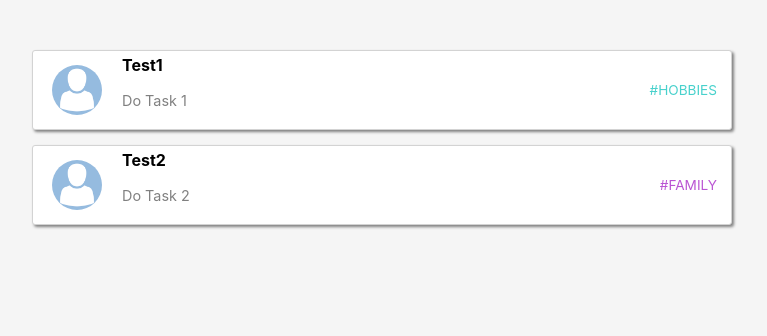
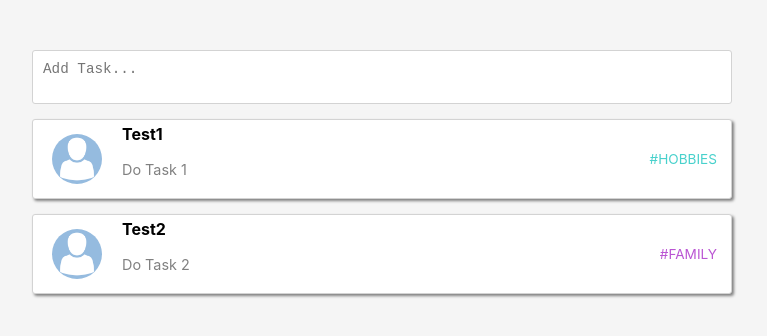
Before and after one commit to DrunkPyromaniac/ToDoList, a React (Create React App) app: page / in a window 1280 px wide. Shown: the top 336 px of the page, without its empty margins (258-1025 px from the left). Built offline with nearby package versions, Linux system fonts and the light colour scheme.

Commit message:
Start adding tasks.

```diff
--- a/src/App.js
+++ b/src/App.js
@@ -39,7 +39,7 @@ function App()
 
 	return (
 		<ToDoList items={items} categories={categories} />
-  );
+	);
 	}
 
 export default App;
--- a/src/components/ToDoList/index.js
+++ b/src/components/ToDoList/index.js
@@ -5,11 +5,51 @@ import ToDoListItem from 'components/ToDoListItem';
 import styles from './styles.module.scss';
 
 export class ToDoList extends React.Component
-  {
+	{
+	constructor(props)
+		{
+		super(props);
+		this.state =
+			{
+			newTask: "",
+			};
+
+		this.textChange = this.textChange.bind(this);
+		this.handleKey  = this.handleKey.bind(this);
+		}
+
+	addItem(item)
+		{
+		const [title, text] = item.split("\n", 2);
+
+		this.props.items.push(
+			{
+			title,
+			text,
+			category: 1,
+			});
+		}
+
+	textChange(event)
+		{
+		this.setState({ newTask: event.target.value });
+		}
+
+	handleKey(event)
+		{
+		if (event.which === 13 && !event.shiftKey)
+			{
+			this.addItem(this.state.newTask);
+			this.setState({ newTask: "" });
+			event.preventDefault();
+			}
+		}
+
 	render()
 		{
 		return (
 			<div className={styles.container}>
+				<textarea placeholder="Add Task..." value={this.state.newTask} onChange={this.textChange} onKeyPress={this.handleKey} rows={2} />
 				{
 				this.props.items.map(item =>
 					{
--- a/src/components/ToDoList/styles.module.scss
+++ b/src/components/ToDoList/styles.module.scss
@@ -1,10 +1,11 @@
 .container
 	{
-  display: grid;
+	display: grid;
 	grid-template-columns: 1fr 700px 1fr;
+	grid-template-rows: auto;
 	grid-row-gap: 15px;
-  height: 100%;
-  width: 100%;
+	height: 100%;
+	width: 100%;
 	padding-top: 50px;
 	padding-bottom: 50px;
 	grid-auto-rows: 80px;
@@ -13,4 +14,13 @@
 		{
 		grid-column: 2/3;
 		}
+
+	> textarea
+		{
+		resize: none;
+		padding: 10px;
+		border-radius: 3px;
+		border: 1px solid lightgrey;
+		font-size: 110%;
+		}
 	}
--- a/src/components/ToDoListItem/index.js
+++ b/src/components/ToDoListItem/index.js
@@ -4,7 +4,7 @@ import styles from './styles.module.scss';
 import defaultImage from './default.png';
 
 export class ToDoListItem extends React.Component
-  {
+	{
 	render()
 		{
 		const category = this.props.categories.find(x => x.id === this.props.category);
```
Also changed, not shown: src/logo.svg (deleted), 1 other file (tests, documents, lock files or other folders).
